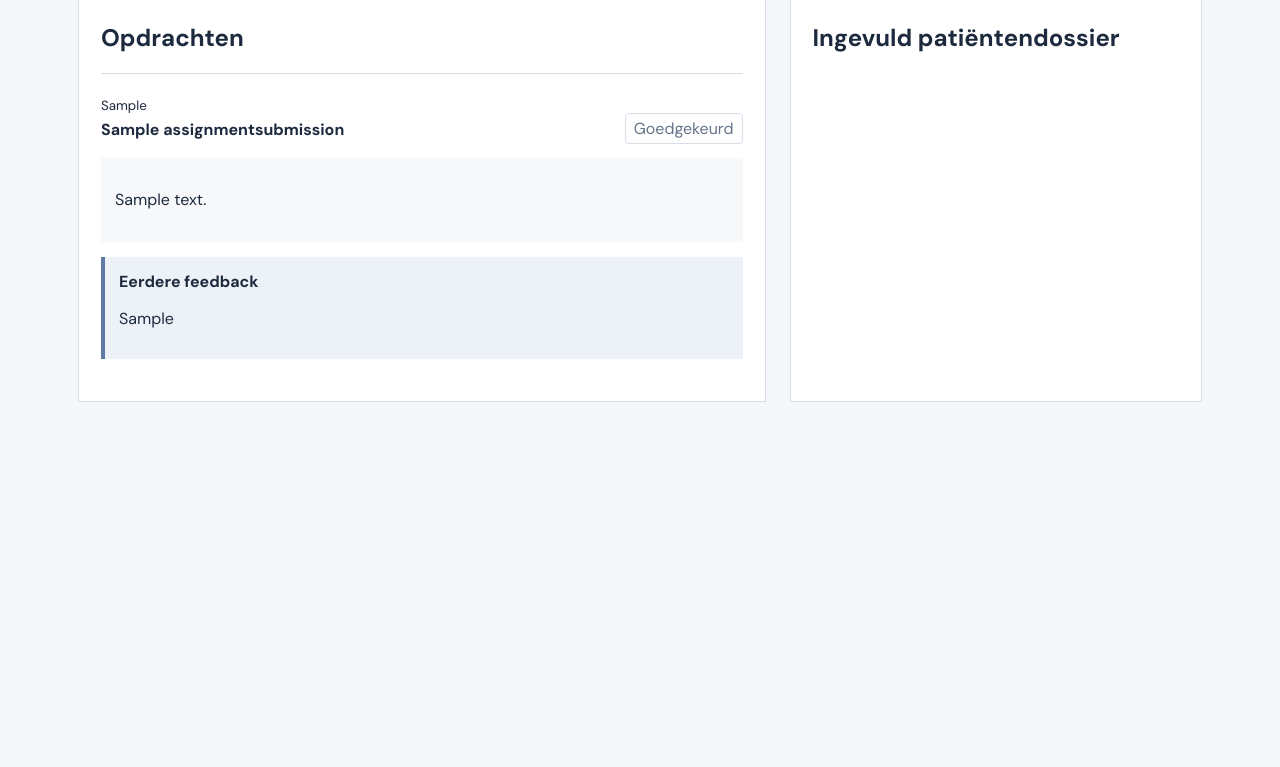
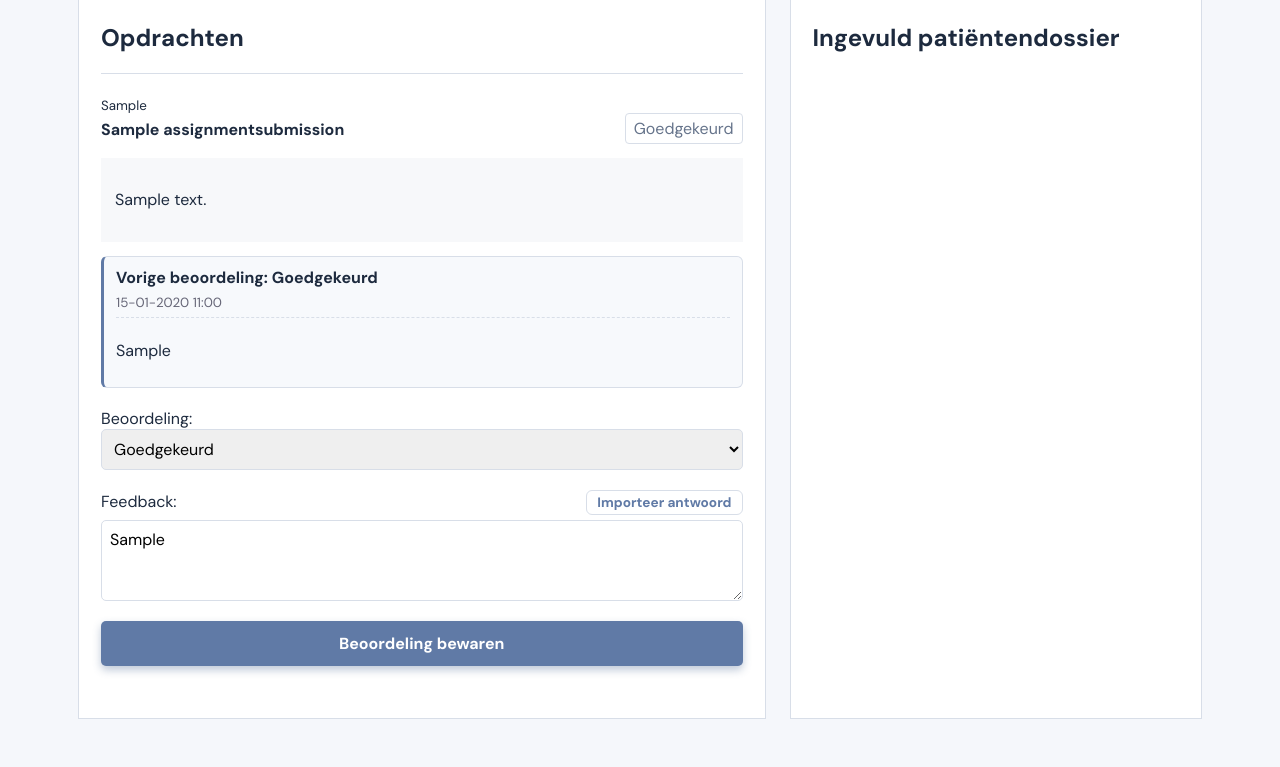
Before and after one commit to vives-project-xp/EducatiefEPD, a Django app: page /docent/studentdossier/1/ in a window 1280 px wide. Shown: the part 225-992 px from the top of the page. Before the commit the page ends 627 px from the top, so only its background shows below. Run offline with Django 5.2, Linux system fonts and the light colour scheme; a user stored in the database is signed in; tables that the repository leaves empty hold one stand-in row (values such as "Sample post"); data that the repository does not hold is empty; parts of the project's set-up code (start-up, migrations or seed data) failed here and were passed over; some libraries are stand-ins or nearby versions.

Commit message:
Allowed for editing previous feedback

```diff
--- a/Software/dossier/views.py
+++ b/Software/dossier/views.py
@@ -889,7 +889,9 @@ def teacher_student_case(request, student_case_id):
         module.display_values = prepare_schema_fields(module.schema, module.data)
     for submission in student_case.assignment_submissions.all():
         submission.review_form = ReviewForm(
-            # initial={"feedback": submission.answer},
+            # Vóór het eerst is de tekst leeg; bij een herbeoordeling bevat
+            # het veld de eerdere feedback zodat de docent hem kan aanpassen.
+            initial={"feedback": submission.feedback},
             auto_id=f"id_%s_{submission.id}",  # unique ids per submission
         )
     return render(request, "dossier/teacher_student_case.html", {
@@ -904,7 +906,13 @@ def teacher_review_assignment(request, student_case_id, submission_id):
     student_case = get_object_or_404(StudentCase.objects.select_related("case"), id=student_case_id)
     editable_case(request.user, student_case.case_id)
     submission = get_object_or_404(student_case.assignment_submissions, id=submission_id)
-    if submission.status != AssignmentSubmission.Status.SUBMITTED:
+    # Ook al beoordeelde opdrachten blijven herbeoordeelbaar (bijv.
+    # goedgekeurd terugzetten naar opnieuw inleveren, of andersom).
+    if submission.status not in {
+        AssignmentSubmission.Status.SUBMITTED,
+        AssignmentSubmission.Status.APPROVED,
+        AssignmentSubmission.Status.RESUBMIT,
+    }:
         raise PermissionDenied
     form = ReviewForm(request.POST)
     if form.is_valid():
--- a/Software/static/epd.css
+++ b/Software/static/epd.css
@@ -2394,6 +2394,26 @@ summary {
   color: #fff;
 }
 
+.previous-review {
+  margin: 10px 0;
+  padding: 10px 12px;
+  border: 1px solid var(--line);
+  border-left: 3px solid var(--blue);
+  border-radius: 6px;
+  background: #f7f9fc;
+  display: grid;
+  gap: 6px;
+}
+
+.previous-review small {
+  color: #667;
+}
+
+.previous-review-feedback {
+  border-top: 1px dashed var(--line);
+  padding-top: 6px;
+}
+
 .response-detail {
   border-top: 1px solid var(--line);
   padding: 13px 0;
--- a/Software/templates/dossier/teacher_student_case.html
+++ b/Software/templates/dossier/teacher_student_case.html
@@ -25,12 +25,18 @@
           <div class="student-answer">
             {% autoescape off %}{{ submission.answer|default:'Nog niet ingevuld'|linebreaks }}{% endautoescape %}
           </div>
-          {% if submission.feedback %}
-            <div class="feedback">
-              <strong>Eerdere feedback</strong>{% autoescape off %}{{ submission.feedback|linebreaks }}{% endautoescape %}
+          {% if submission.status in 'approved,resubmit' %}
+            <div class="previous-review">
+              <strong>Vorige beoordeling: {{ submission.get_status_display }}</strong>
+              {% if submission.reviewed_at %}
+                <small>{{ submission.reviewed_at|date:"d-m-Y H:i" }}</small>
+              {% endif %}
+              {% if submission.feedback %}
+                <div class="previous-review-feedback">{% autoescape off %}{{ submission.feedback|linebreaks }}{% endautoescape %}</div>
+              {% endif %}
             </div>
           {% endif %}
-          {% if submission.status == 'submitted' %}
+          {% if submission.status in 'submitted,approved,resubmit' %}
             <form method="post" class="review-form" action="{% url 'dossier:teacher_review_assignment' student_case.id submission.id %}">
               {% csrf_token %}
               <div class="review-actions">
```
Also changed, not shown: Software/dossier/test_matrix.py (+24 -1 lines).
